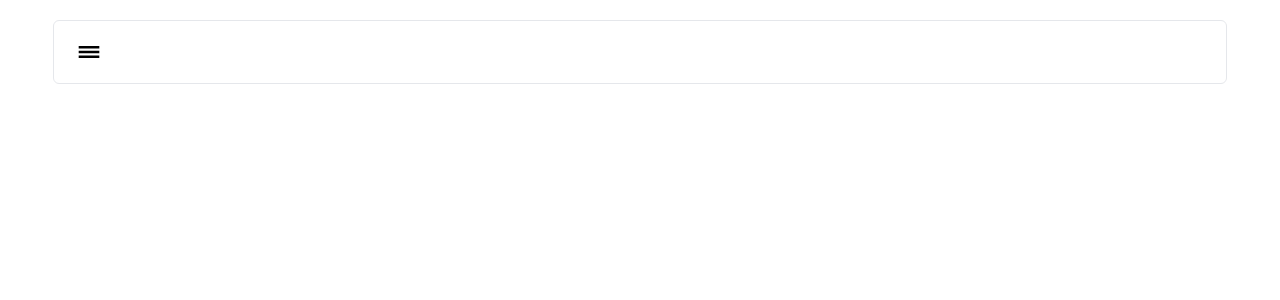
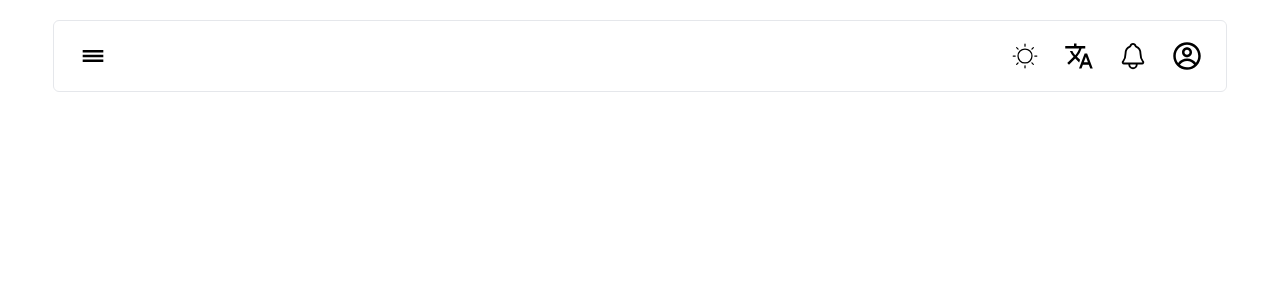
Before and after one commit to naymhossen1b/Dashboard-Client, a React (Vite) app: page / in a window 1280 px wide. Shown: the top 300 px of the page. Built offline with nearby package versions, Linux system fonts and the light colour scheme.

Commit message:
create a Navbar route's use || react icon's|| header section

```diff
--- a/index.html
+++ b/index.html
@@ -4,7 +4,7 @@
     <meta charset="UTF-8" />
     <link rel="icon" type="image/svg+xml" href="/vite.svg" />
     <meta name="viewport" content="width=device-width, initial-scale=1.0" />
-    <title>Dashboard</title>
+    <title>EIA</title>
   </head>
   <body>
     <div id="root"></div>
--- /dev/null
+++ b/src/Components/Navbar.jsx
@@ -0,0 +1,27 @@
+import { CiLight } from "react-icons/ci";
+import { CgProfile } from "react-icons/cg";
+import { IoNotificationsOutline } from "react-icons/io5";
+import { MdOutlineTranslate } from "react-icons/md";
+
+const Navbar = () => {
+  return (
+    <>
+      <section className=" flex items-center gap-4">
+        <div className="text-3xl hover:cursor-pointer p-1 hover:bg-gray-200 hover:rounded-full">
+          <CiLight />
+        </div>
+        <div className="text-3xl hover:cursor-pointer p-1 hover:bg-gray-200 hover:rounded-full">
+          <MdOutlineTranslate />
+        </div>
+        <div className="text-3xl hover:cursor-pointer p-1 hover:bg-gray-200 hover:rounded-full">
+          <IoNotificationsOutline />
+        </div>
+        <div className="text-3xl hover:cursor-pointer p-1 hover:bg-gray-200 hover:rounded-full">
+          <CgProfile />
+        </div>
+      </section>
+    </>
+  );
+};
+
+export default Navbar;
--- a/src/Dashboard/Sidebar.jsx
+++ b/src/Dashboard/Sidebar.jsx
@@ -3,6 +3,7 @@ import { Drawer, Space } from "antd";
 import { IoReorderThreeSharp } from "react-icons/io5";
 import { RxCross2 } from "react-icons/rx";
 import { Link } from "react-router-dom";
+import Navbar from "../Components/Navbar";
 
 const Sidebar = () => {
   const [open, setOpen] = useState(false);
@@ -16,14 +17,19 @@ const Sidebar = () => {
   };
   return (
     <>
-      <Space className="border w-full rounded-md px-5 py-4">
+      <section className="border w-full rounded-md px-5 py-4 flex items-center justify-between">
+        <Space>
           <div
             onClick={showDrawer}
-          className="text-3xl hover:bg-gray-200 hover:rounded-full"
+            className="text-3xl p-1 hover:bg-gray-200 hover:rounded-full"
           >
             <IoReorderThreeSharp />
           </div>
         </Space>
+        <Space>
+          <Navbar />
+        </Space>
+      </section>
       <Drawer
         title="EIA"
         placement={placement}
@@ -35,7 +41,7 @@ const Sidebar = () => {
           <Space>
             <div
               onClick={onClose}
-              className="text-2xl hover:cursor-pointer hover:bg-gray-200 hover:rounded-full"
+              className="text-2xl hover:cursor-pointer p-1 hover:bg-gray-200 hover:rounded-full"
             >
               <RxCross2 />
             </div>
```
Lines whose indentation alone changed are shown as unchanged.
